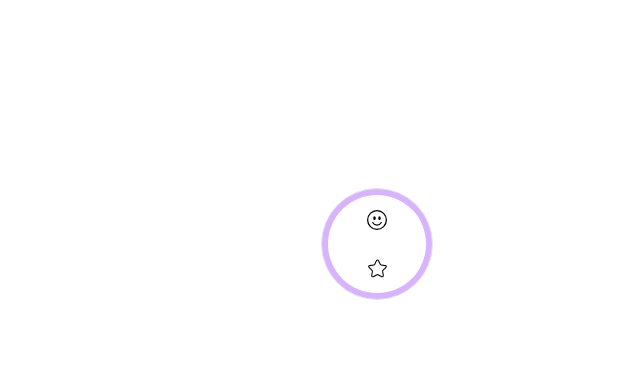
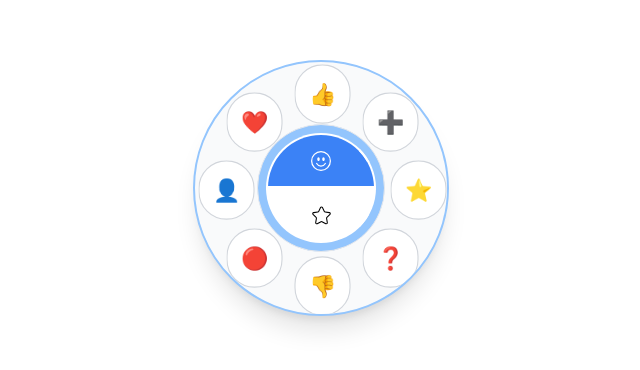
Before and after one commit to sailingsam/peerlist10daysChallenge, a React (Vite) app: page /10 in a window 1280 px wide. Shown: the part 212-582 px from the top of the page, without its empty margins (319-959 px from the left). Built offline with nearby package versions, Linux system fonts and the light colour scheme.

Commit message:
done bhai hogya aakhir kar :)

```diff
--- a/src/challenges/challenge10/CircleOfReactions.jsx
+++ b/src/challenges/challenge10/CircleOfReactions.jsx
@@ -2,95 +2,110 @@ import React, { useState } from "react";
 import { BsEmojiSmile } from "react-icons/bs";
 import { CiStar } from "react-icons/ci";
 import { MdOutlinePlusOne } from "react-icons/md";
+import { motion } from "framer-motion";
 
 function CircleOfReactions() {
   const reactions = [
-    {
-      name: "Plus One",
-      icon: "➕",
-    },
-    {
-      name: "Star",
-      icon: "⭐",
-    },
-    {
-      name: "Question Mark",
-      icon: "❓",
-    },
-    {
-      name: "Dislike",
-      icon: "👎",
-    },
-    {
-      name: "Dot",
-      icon: "🔴",
-    },
-    {
-      name: "Profile",
-      icon: "👤",
-    },
-    {
-      name: "Heart",
-      icon: "❤️",
-    },
-    {
-      name: "Thumps Up",
-      icon: "👍",
-    },
+    { name: "Star", icon: "⭐" },
+    { name: "Question Mark", icon: "❓" },
+    { name: "Dislike", icon: "👎" },
+    { name: "Dot", icon: "🔴" },
+    { name: "Profile", icon: "👤" },
+    { name: "Heart", icon: "❤️" },
+    { name: "Thumps Up", icon: "👍" },
+    { name: "Plus One", icon: "➕" },
   ];
+
   const favorites = [
-    {
-      name: "Shock",
-      icon: "😮",
-    },
-    {
-      name: "Eyes",
-      icon: "👀",
-    },
-    {
-      name: "Wave",
-      icon: "👋",
-    },
-    {
-      name: "Speech",
-      icon: "🗯️",
-    },
-    {
-      name: "Sad",
-      icon: "☹️",
-    },
-    {
-      name: "Laugh",
-      icon: "😆",
-    },
-    {
-      name: "Love",
-      icon: "😍",
-    },
-    {
-      name: "Fire",
-      icon: "🔥",
-    },
+    { name: "Wave", icon: "👋" },
+    { name: "Speech", icon: "🗯️" },
+    { name: "Sad", icon: "☹️" },
+    { name: "Laugh", icon: "😆" },
+    { name: "Love", icon: "😍" },
+    { name: "Fire", icon: "🔥" },
+    { name: "Shock", icon: "😮" },
+    { name: "Eyes", icon: "👀" },
   ];
 
   const [activeButton, setActiveButton] = useState("reactions");
-  const toggleActiveButton = (button) => {
-    setActiveButton(activeButton === "reactions" ? "favorites" : "reactions");
+  const [outerCircleEmojis, setOuterCircleEmojis] = useState(reactions);
+
+  const turnOnReactions = (button) => {
+    setActiveButton("reactions");
+    setOuterCircleEmojis(reactions);
   };
+  const turnOnFavorites = () => {
+    setActiveButton("favorites");
+    setOuterCircleEmojis(favorites);
+  };
+
+  const positionOuterCircle = (index) => {
+    const angle = (index / outerCircleEmojis.length) * 2 * Math.PI;
+    return {
+      top: `${Math.sin(angle) * 38 + 40}%`,
+      left: `${Math.cos(angle) * 38 + 40.5}%`,
+      transform: "translate(-30%, -30%)",
+    };
+  };
+
   return (
-    <>
-      <div className="absolute left-1/2 top-1/2">
-        {/* main inner circle button */}
-        <div className="bg-purple-300 flex flex-col items-center h-28 w-28 p-[6px] rounded-full border overflow-hidden">
-          <button className="reactions bg-white flex-1 w-full rounded-t-full border-2 border-white">
+    <div className="h-screen w-screen flex items-center justify-center">
+      <div
+        className={`absolute flex justify-center items-center h-64 w-64 rounded-full border-2 bg-gray-50 shadow-xl ${
+          activeButton == "favorites" ? "border-purple-300" : "border-blue-300"
+        } overflow-hidden`}
+      >
+        {/* Outer circle */}
+        {outerCircleEmojis.map((reaction, index) => (
+          <motion.div
+            key={reaction.name}
+            className="absolute flex items-center justify-center"
+            style={positionOuterCircle(index)}
+            initial={{ opacity: 0, scale: 0 }}
+            animate={{ opacity: 1, scale: 1.1 }}
+            transition={{ duration: 0.3, delay: index * 0.05 }}
+          >
+            <button
+              className={`bg-white ${
+                activeButton == "favorites"
+                  ? "bg-purple-50 hover:bg-purple-300"
+                  : "bg-blue-50 hover:bg-blue-300"
+              } p-3 rounded-full border border-gray-300 text-xl`}
+            >
+              {reaction.icon}
+            </button>
+          </motion.div>
+        ))}
+
+        {/* Inner circle */}
+        <div
+          className={`${
+            activeButton === "favorites" ? "bg-purple-300" : "bg-blue-300"
+          } flex flex-col items-center h-32 w-32 p-2 rounded-full border z-50 overflow-hidden`}
+        >
+          <button
+            className={`reactions ${
+              activeButton === "reactions"
+                ? "bg-blue-500 text-white"
+                : "bg-white"
+            } flex-1 w-full rounded-t-full border-2 border-white`}
+            onClick={turnOnReactions}
+          >
             <BsEmojiSmile size={20} className="m-auto" />
           </button>
-          <button className="favorites bg-white flex-1 w-full rounded-b-full border-2 border-white">
+          <button
+            className={`favorites ${
+              activeButton === "favorites"
+                ? "bg-purple-600 text-white"
+                : "bg-white"
+            } flex-1 w-full h-full rounded-b-full border-2 border-white`}
+            onClick={turnOnFavorites}
+          >
             <CiStar size={25} className="m-auto" />
           </button>
         </div>
       </div>
-    </>
+    </div>
   );
 }
 
```
